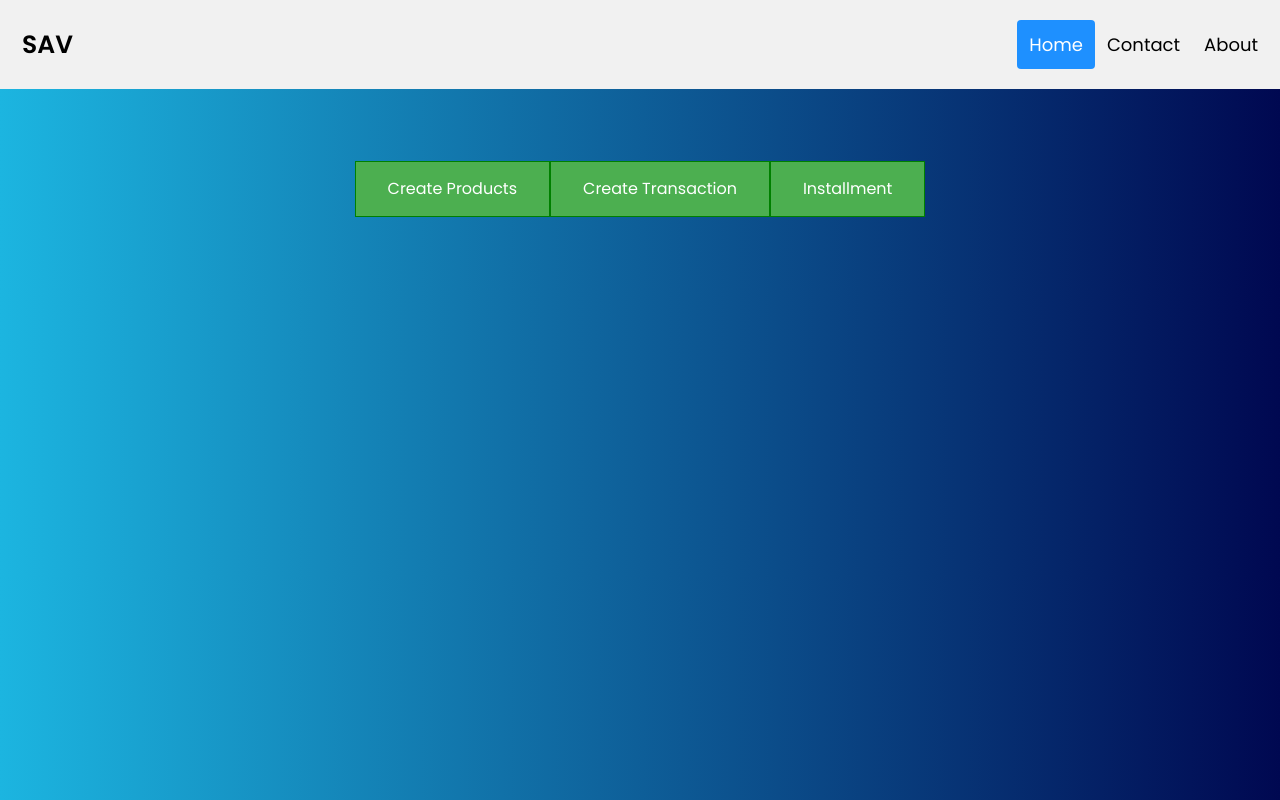
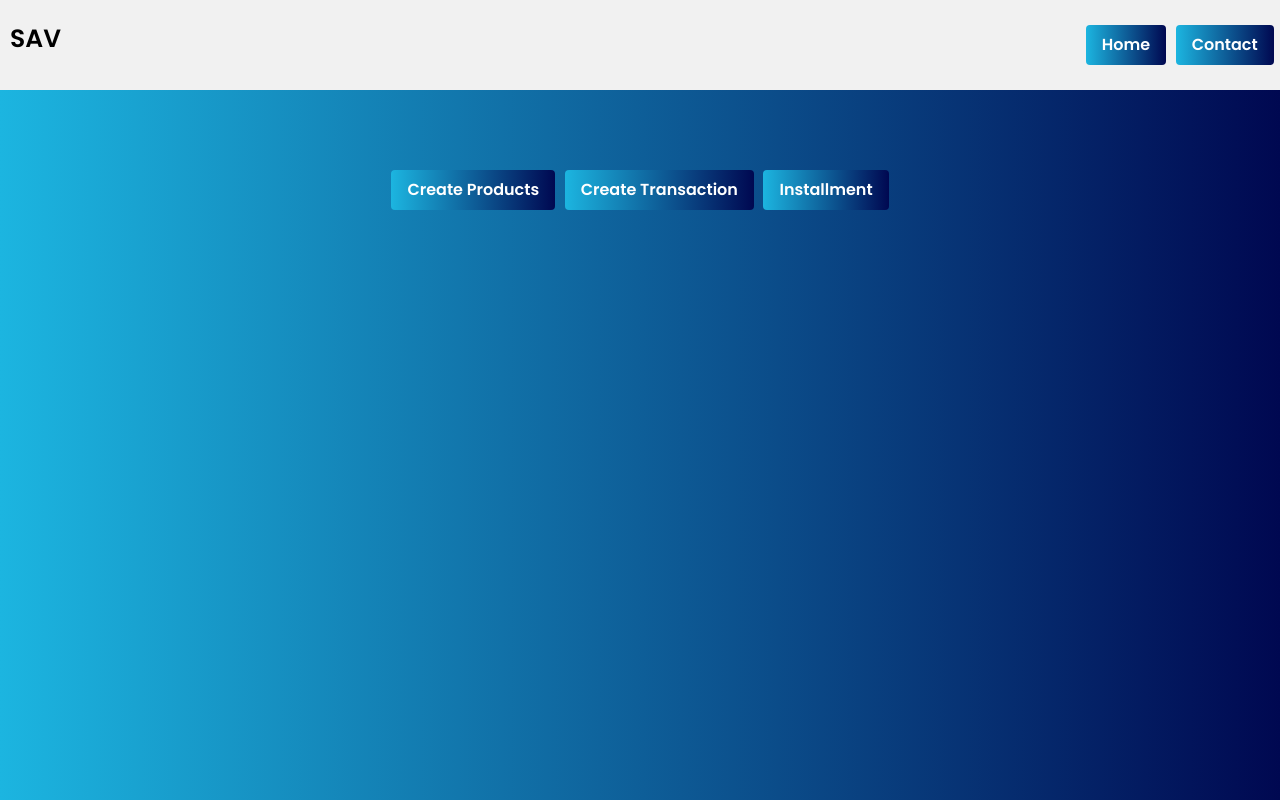
Before and after one commit to anqorithm/sav-frontend, a React (Vite) app: page / in a window 1280 px wide. Built offline with nearby package versions, Linux system fonts and the light colour scheme.

Commit message:
fix frontend issues

```diff
--- a/src/App.css
+++ b/src/App.css
@@ -72,7 +72,7 @@ html {
   scroll-behavior: smooth;
 }
 
-/* .button {
+.button {
   display: inline-block;
   color: #fff;
   background: linear-gradient(90deg, #1cb5e0 0%, #000851 100%);
@@ -85,7 +85,7 @@ html {
   cursor: pointer;
   text-decoration: none;
   transition: background-color 0.3s;
-} */
+}
 
 .button:hover {
   color: #fff;
--- a/src/pages/Home/Home.css
+++ b/src/pages/Home/Home.css
@@ -2,67 +2,21 @@
   overflow: hidden;
   background-color: #f1f1f1;
   padding: 20px 10px;
+  display: flex;
+  justify-content: space-between;
 }
 
-/* Style the header links */
-.header a {
-  float: left;
-  color: black;
-  text-align: center;
-  padding: 12px;
-  text-decoration: none;
-  font-size: 18px;
-  line-height: 25px;
-  border-radius: 4px;
+.header > .links {
+  display: flex;
+  justify-content: space-between;
+  width: 15%;
 }
 
-/* Style the logo link (notice that we set the same value of line-height and font-size to prevent the header to increase when the font gets bigger */
 .header a.logo {
   font-size: 25px;
   font-weight: bold;
 }
 
-/* Change the background color on mouse-over */
-.header a:hover {
-  background-color: #ddd;
-  color: black;
-}
-
-/* Style the active/current link*/
-.header a.active {
-  background-color: dodgerblue;
-  color: white;
-}
-
-/* Float the link section to the right */
-.header-right {
-  float: right;
-}
-
-/* Add media queries for responsiveness - when the screen is 500px wide or less, stack the links on top of each other */
-@media screen and (max-width: 500px) {
-  .header a {
-    float: none;
-    display: block;
-    text-align: left;
-  }
-  .header-right {
-    float: none;
-  }
-}
-.btn-group .button {
-  background-color: #4caf50; /* Green */
-  border: 1px solid green;
-  color: white;
-  padding: 15px 32px;
-  text-align: center;
-  text-decoration: none;
-  display: inline-block;
-  font-size: 16px;
-  cursor: pointer;
-  position: relative;
-  text-align: center;
-}
 .center {
   display: flex;
   justify-content: center;
--- a/src/pages/Home/Home.tsx
+++ b/src/pages/Home/Home.tsx
@@ -1,35 +1,40 @@
+import { Link } from "react-router-dom";
 import "./Home.css";
 
 const Pages = () => {
   return (
     <>
       <div className="header">
-        <a href="" className="logo">
+        <Link to="/" className="logo">
           SAV
-        </a>
-        <div className="header-right">
-          <a className="active" href="#home">
-            Home
-          </a>
-          <a href="#contact">Contact</a>
-          <a href="#about">About</a>
+        </Link>
+        <div className="links">
+          <Link className="active" to="/">
+            <button className="button">Home</button>
+          </Link>
+          <Link to="/contact">
+            {" "}
+            <button className="button">Contact</button>
+          </Link>
+          <Link to="/about">
+            {" "}
+            <button className="button">About</button>
+          </Link>
         </div>
       </div>
       <div className="body center">
-        <div className="btn-group">
-          <a href="/createProduct">
+        <Link to="/createProduct">
           {" "}
           <button className="button">Create Products</button>
-          </a>
-          <a href="/createTransaction">
+        </Link>
+        <Link to="/createTransaction">
           {" "}
           <button className="button">Create Transaction</button>
-          </a>
-          <a href="/installments">
+        </Link>
+        <Link to="/installments">
           {" "}
           <button className="button">Installment</button>
-          </a>
-        </div>
+        </Link>
       </div>
     </>
   );
```
Lines whose indentation alone changed are shown as unchanged.
